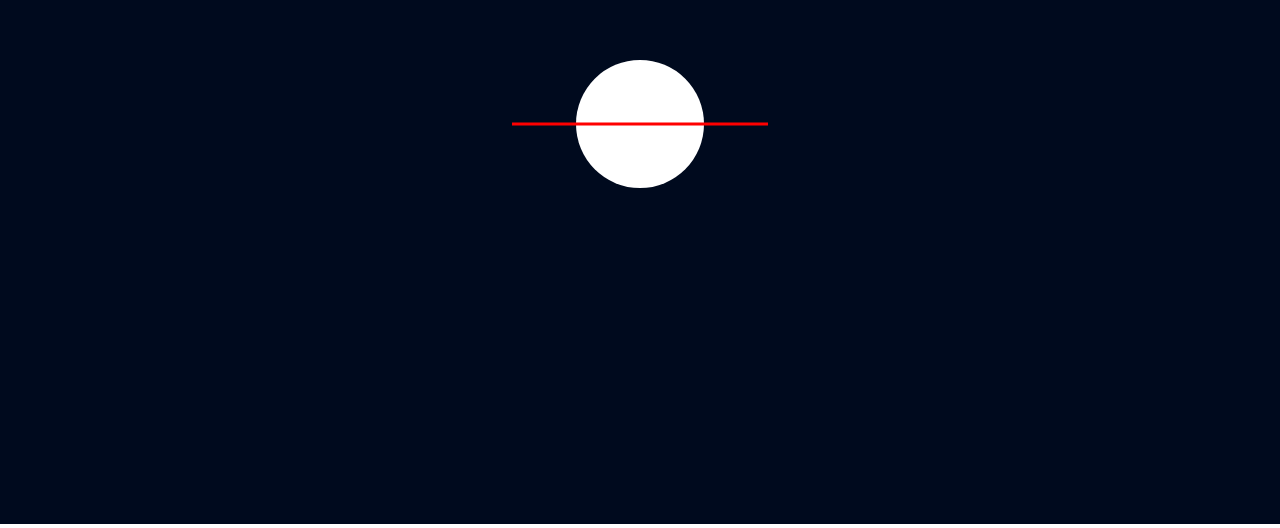
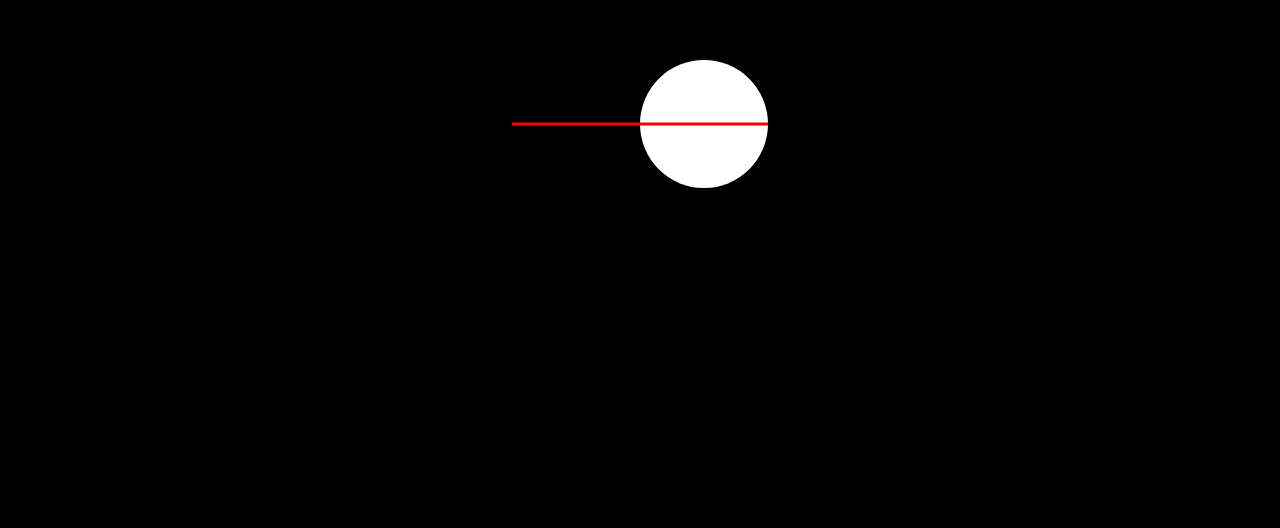
Before and after one commit to quirijndubois/phanimJS, a plain HTML site: page index.html in a window 1280 px wide. Shown: the part 276-804 px from the top of the page. Drawn offline with Linux system fonts and the light colour scheme.

Commit message:
implemented animations

```diff
--- /dev/null
+++ b/animation.js
@@ -0,0 +1,25 @@
+import { lerp, lerp2d } from "./functions.js"
+
+export class Animation {
+    constructor(duration) {
+        this.duration = duration
+        this.frame = 0
+    }
+}
+export class Shift extends Animation {
+    constructor(phobject, target = new Vector(1, 0), duration = 60) {
+        super(duration)
+        this.phobject = phobject
+        this.target = target
+        this.startPosition = phobject.position
+    }
+
+    update() {
+        console.log(this.frame)
+        if (this.frame < this.duration) {
+            this.frame++
+        }
+        const progress = this.frame / this.duration
+        this.phobject.position = lerp2d(this.startPosition, this.target, progress)
+    }
+}
--- a/camera.js
+++ b/camera.js
@@ -1,5 +1,5 @@
 import { Vector } from "./vector.js"
-import mapRange from "./functions.js"
+import {mapRange} from "./functions.js"
 
 export default class Camera {
     constructor(width, height, position = new Vector(0, 0), zoom = 10) {
--- a/functions.js
+++ b/functions.js
@@ -1,3 +1,13 @@
-export default function mapRange(value, fromLow, fromHigh, toLow, toHigh) {
+import { Vector } from "./vector.js"
+
+export function mapRange(value, fromLow, fromHigh, toLow, toHigh) {
     return (value - fromLow) * (toHigh - toLow) / (fromHigh - fromLow) + toLow
 }
+
+export function lerp(a, b, t) {
+    return a * (1 - t) + b * t
+}
+
+export function lerp2d(a, b, t) {
+    return new Vector(lerp(a.x, b.x, t), lerp(a.y, b.y, t))
+}
--- a/index.html
+++ b/index.html
@@ -12,6 +12,7 @@
     <canvas id="canvas"></canvas>
     <style>
         body {
+            background-color: black;
             margin: 0;
             padding: 0;
             overflow: hidden;
--- a/screen.js
+++ b/screen.js
@@ -11,9 +11,9 @@ export default class Screen {
         canvas.height = window.innerHeight
         this.width = canvas.width
         this.height = canvas.height
-        this.backgroundColor = 'rgb(0, 10, 30)'
 
         this.phobjects = []
+        this.animations = []
 
         this.camera = new Camera(this.width, this.height)
 
@@ -58,9 +58,18 @@ export default class Screen {
         this.phobjects.push(phobject)
     }
 
-    setBackground() {
-        this.ctx.fillStyle = this.backgroundColor
-        this.ctx.fillRect(0, 0, this.width, this.height)
+    play(animation) {
+        this.animations.push(animation)
+    }
+
+    updateAnimations() {
+        this.animations.forEach(animation => {
+            animation.update()
+        })
+    }
+
+    clear() {
+        this.ctx.clearRect(0, 0, this.width, this.height)
     }
 
     updateScroll(x) {
@@ -68,7 +77,10 @@ export default class Screen {
     }
 
     update() {
-        this.setBackground()
+
+        this.updateAnimations()
+
+        this.clear()
 
         this.phobjects.forEach(phobject => {
             this.draw(phobject)
--- a/script.js
+++ b/script.js
@@ -1,9 +1,9 @@
 import Screen from "./screen.js"
 import { Circle, Line } from "./phobject.js"
 import { Vector } from "./vector.js"
+import { Shift } from "./animation.js"
 
 // just some test usage
-
 const canvas = document.getElementById('canvas')
 const screen = new Screen(canvas)
 
@@ -13,4 +13,10 @@ const line = new Line(new Vector(-2, 0), new Vector(2, 0))
 screen.add(circle)
 screen.add(line.setColor('red'))
 
+let animation = new Shift(circle, new Vector(1, 0), 60)
+let animation2 = new Shift(line, new Vector(0, 1), 60)
+
+screen.play(animation)
+screen.play(animation2)
+
 screen.run()
```
